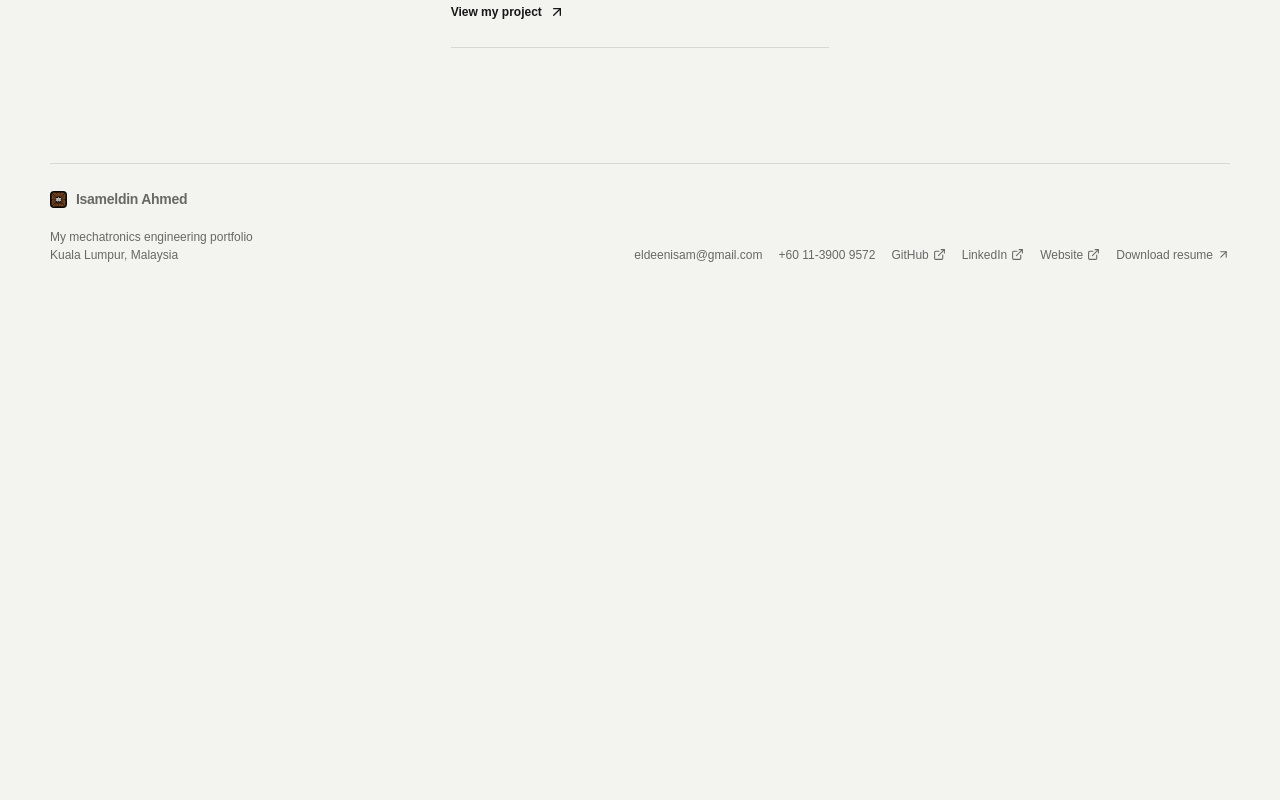
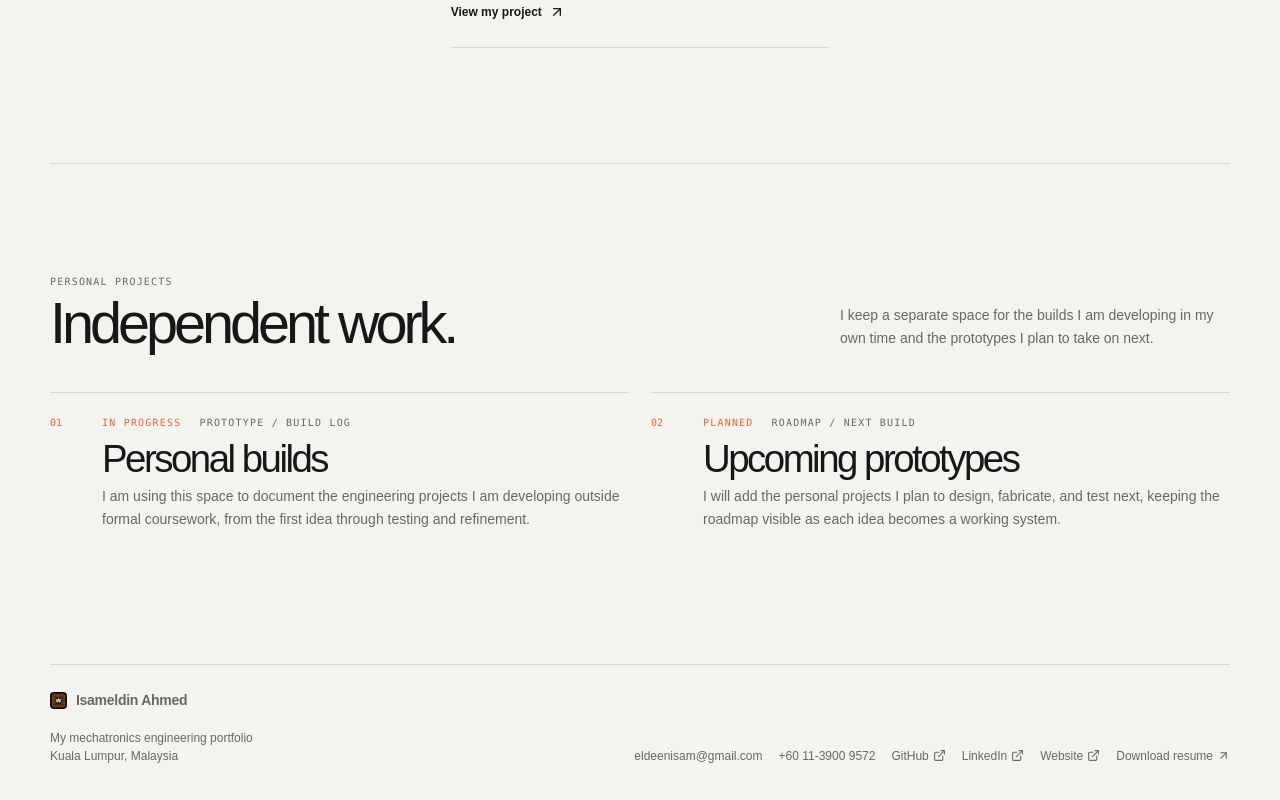
Before and after one commit to R3TR0S4M/Isameldin, a Next.js app: page /projects in a window 1280 px wide. Shown: the part 4214-5014 px from the top of the page. Before the commit the page ends 4513 px from the top, so only its background shows below. Built offline with nearby package versions, Linux system fonts and the light colour scheme.

Commit message:
Add independent work and certificates sections

```diff
--- a/app/education/page.tsx
+++ b/app/education/page.tsx
@@ -1,5 +1,5 @@
-import { EducationPageBody, Footer, PageHeader, SiteHeader } from '../components';
+import { CertificatesSection, EducationPageBody, Footer, PageHeader, SiteHeader } from '../components';
 
 export default function EducationPage() {
-  return <main><SiteHeader /><PageHeader code="Education" title="My academic" emphasis="foundation." copy="My qualification, institution, relevant coursework, academic achievements, and the places where my engineering work began." /><EducationPageBody /><Footer /></main>;
+  return <main><SiteHeader /><PageHeader code="Education" title="My academic" emphasis="foundation." copy="My qualification, institution, relevant coursework, academic achievements, and the places where my engineering work began." /><EducationPageBody /><CertificatesSection /><Footer /></main>;
 }
--- a/app/portfolio-data.ts
+++ b/app/portfolio-data.ts
@@ -26,6 +26,13 @@ export type GalleryItem = {
   title: string;
   label: string;
   description: string;
+};
+
+export type PersonalProject = {
+  status: 'IN PROGRESS' | 'PLANNED';
+  title: string;
+  summary: string;
+  focus: string;
 };
 
 export type Experience = {
@@ -212,6 +219,11 @@ export const projects: Project[] = [
   { slug: 'soft-drink-production', code: 'LABVIEW-14', title: 'Soft Drink Production System', label: 'LABVIEW / PROCESS', summary: 'I studied an automated soft drink production process using LabVIEW.', description: 'I designed a soft drink production system using LabVIEW. Supporting process-flow visuals and HMI evidence will be added when I have the project material ready.', year: 'Academic experience', status: 'Project record in progress', category: 'Programming', tags: ['LabVIEW', 'Process Control', 'HMI'], accent: 'olive' },
 ];
 
+export const personalProjects: PersonalProject[] = [
+  { status: 'IN PROGRESS', title: 'Personal builds', summary: 'I am using this space to document the engineering projects I am developing outside formal coursework, from the first idea through testing and refinement.', focus: 'PROTOTYPE / BUILD LOG' },
+  { status: 'PLANNED', title: 'Upcoming prototypes', summary: 'I will add the personal projects I plan to design, fabricate, and test next, keeping the roadmap visible as each idea becomes a working system.', focus: 'ROADMAP / NEXT BUILD' },
+];
+
 export const experience: Experience[] = [
   { slug: 'mechatronics-engineering-internship', period: 'MAR - SEP 2026', role: 'Mechatronics Engineering Intern', organization: 'Ambani Consortium Group (M) Sdn. Bhd.', detail: 'I designed brackets and technical drawings for generator housings, tested an LTE module for remote generator monitoring and control, applied DFM and Poka-Yoke principles, and supported technical coordination and client engagement for an Invest Zambia International Conference.', tools: 'SolidWorks / LTE / IoT Monitoring / DFM / Poka-Yoke / ISO 9001, 14001, 45001', image: '/images/experience/internship-team.jpg' },
   { slug: 'apu-senior-engineering-technical-assistant', period: 'DEC 2022 - JUL 2026', role: 'Senior Engineering Technical Assistant', organization: 'Asia Pacific University', progression: 'Promoted from Engineering Technical Assistant in December 2024', detail: 'I progressed from maintaining laboratory equipment to leading a team of lab assistants while supporting 20 to 50 students per semester across engineering lab sessions. I guided students with 3D printers, oscilloscopes, robotic arms, PLC units, and digital and analogue signal training kits.', tools: '3D Printing / Oscilloscopes / Robotic Arms / PLCs / Sensor Calibration / Team Leadership', image: '/images/experience/technical-assistant-lab.jpg', galleryIntro: { eyebrow: 'APU / TECHNICAL ASSISTANCE', title: 'My laboratory work in practice.', copy: 'I supported practical engineering sessions, prepared shared equipment, and helped students and staff move from designs and circuits to safe working outcomes.' }, galleryItems: [
--- a/app/projects/page.tsx
+++ b/app/projects/page.tsx
@@ -2,7 +2,7 @@
 
 import { ExternalLink } from 'lucide-react';
 import { useMemo, useState } from 'react';
-import { Footer, ProjectCard, SiteHeader } from '../components';
+import { Footer, IndependentWorkSection, ProjectCard, SiteHeader } from '../components';
 import { projects } from '../portfolio-data';
 
 const categories = ['All', 'Robotics', 'Electronics', 'Programming', 'CAD', 'Automation', 'Embedded Systems', 'Mechanical Design'];
@@ -10,5 +10,5 @@ const categories = ['All', 'Robotics', 'Electronics', 'Programming', 'CAD', 'Aut
 export default function ProjectsPage() {
   const [active, setActive] = useState('All');
   const filtered = useMemo(() => active === 'All' ? projects : projects.filter(project => project.category === active), [active]);
-  return <main><SiteHeader /><section className="page-hero page-hero-projects"><div><span className="eyebrow">My project archive</span><h1>Systems in<br /><em>practice.</em></h1></div><p>I build and study systems across robotics, automation, embedded systems, electronics, and mechanical design.</p></section><section className="archive-section"><div className="filter-bar" role="group" aria-label="Filter my projects">{categories.map(category => <button key={category} className={active === category ? 'is-active' : ''} type="button" onClick={() => setActive(category)}>{category}</button>)}</div><div className="archive-grid">{filtered.map(project => <div className="archive-item" key={project.slug}><ProjectCard project={project} compact />{project.external && <a className="external-project-link" href={project.external} target="_blank" rel="noreferrer">Open my repository <ExternalLink size={14} /></a>}</div>)}</div>{filtered.length === 0 && <div className="empty-state">I do not have project records in this category yet.</div>}</section><Footer /></main>;
+  return <main><SiteHeader /><section className="page-hero page-hero-projects"><div><span className="eyebrow">My project archive</span><h1>Systems in<br /><em>practice.</em></h1></div><p>I build and study systems across robotics, automation, embedded systems, electronics, and mechanical design.</p></section><section className="archive-section"><div className="filter-bar" role="group" aria-label="Filter my projects">{categories.map(category => <button key={category} className={active === category ? 'is-active' : ''} type="button" onClick={() => setActive(category)}>{category}</button>)}</div><div className="archive-grid">{filtered.map(project => <div className="archive-item" key={project.slug}><ProjectCard project={project} compact />{project.external && <a className="external-project-link" href={project.external} target="_blank" rel="noreferrer">Open my repository <ExternalLink size={14} /></a>}</div>)}</div>{filtered.length === 0 && <div className="empty-state">I do not have project records in this category yet.</div>}</section><IndependentWorkSection /><Footer /></main>;
 }
--- a/app/theme.css
+++ b/app/theme.css
@@ -401,6 +401,72 @@ body { overflow-x: hidden; }
   border-top: 1px solid var(--line);
 }
 
+.independent-work-grid {
+  display: grid;
+  grid-template-columns: repeat(2, minmax(0, 1fr));
+  gap: 22px;
+}
+.independent-work-item {
+  display: grid;
+  grid-template-columns: 34px 1fr;
+  gap: 18px;
+  padding: 22px 0;
+  border-top: 1px solid var(--line);
+}
+.independent-work-item h3 {
+  margin: 11px 0 8px;
+  font-size: clamp(1.8rem, 3vw, 3rem);
+  letter-spacing: -.065em;
+  line-height: .95;
+}
+.independent-work-item p {
+  max-width: 560px;
+  margin: 0;
+  color: var(--muted);
+  font-size: 14px;
+  line-height: 1.65;
+}
+.independent-work-meta {
+  display: flex;
+  flex-wrap: wrap;
+  align-items: center;
+  gap: 12px 18px;
+}
+.independent-work-meta .eyebrow { color: var(--accent); }
+.certificates-section {
+  width: min(100% - 48px, 1180px);
+  margin: 0 auto;
+  padding: 0 0 110px;
+}
+.certificates-list {
+  display: grid;
+  grid-template-columns: repeat(2, minmax(0, 1fr));
+  gap: 0 34px;
+  border-top: 1px solid var(--line);
+}
+.certificate-item {
+  display: grid;
+  grid-template-columns: 76px 1fr;
+  gap: 18px;
+  align-items: center;
+  min-height: 86px;
+  padding: 18px 0;
+  border-bottom: 1px solid var(--line);
+}
+.certificate-item h3 {
+  margin: 0 0 7px;
+  font-size: 18px;
+  letter-spacing: -.04em;
+  line-height: 1.1;
+}
+.certificate-item .mono-note { color: var(--muted); font-size: 9px; }
+
+@media (max-width: 680px) {
+  .independent-work-grid, .certificates-list { grid-template-columns: 1fr; }
+  .independent-work-item { gap: 12px; }
+  .certificates-section { width: min(100% - 32px, 1180px); padding-bottom: 78px; }
+}
+
 @media (prefers-reduced-motion: reduce) {
   html { scroll-behavior: auto; }
   *, *::before, *::after { animation-duration: .01ms !important; animation-iteration-count: 1 !important; transition-duration: .01ms !important; }
```
Also changed, not shown: app/components.tsx (+5 -1 lines).
